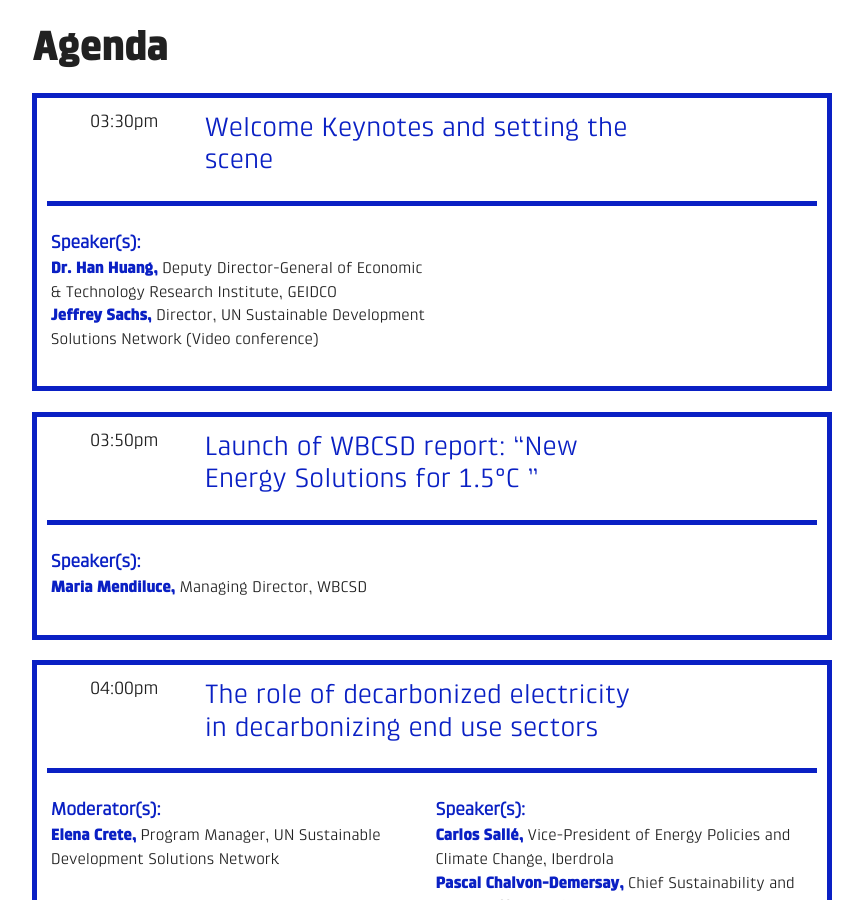
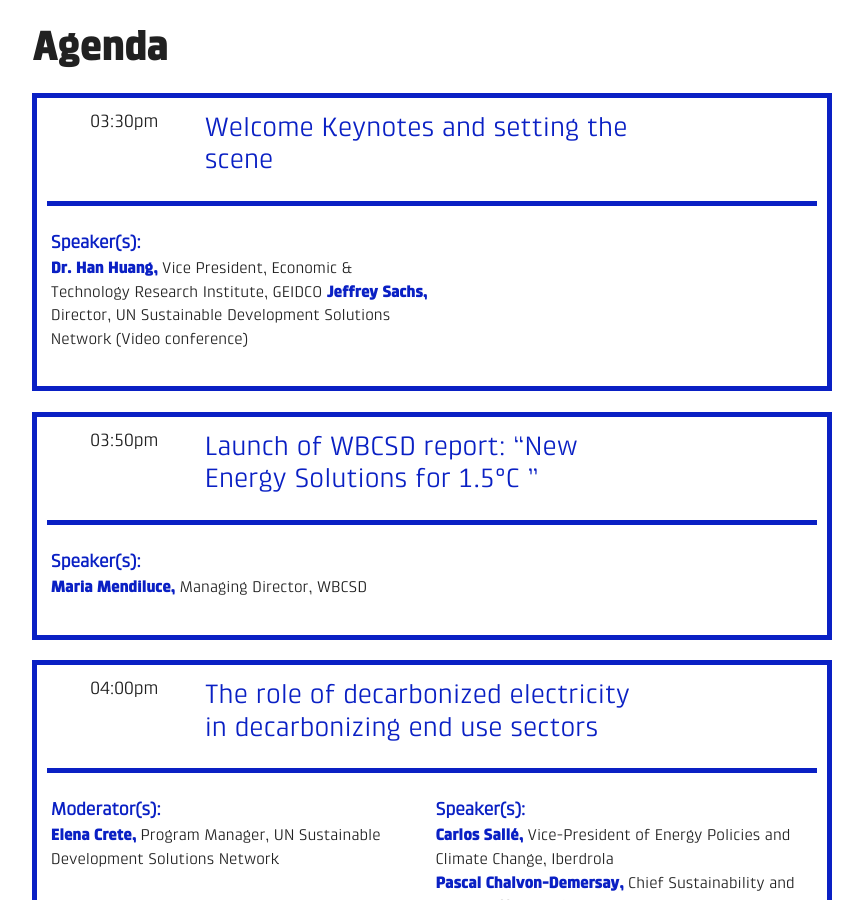
Before and after one commit to ryanswaney/lesc-jekyll, a Jekyll site: the page built from _event/lesc-at-cop24.markdown, in a window 1280 px wide and 900 px high, scrolled down 1138 px. Shown: the whole window, without its empty margins (208-1071 px from the left). Built offline with Jekyll 4.4.1, drawn with Linux system fonts in a browser that asks for light colours; nearby versions of some CDN libraries; some of the changed lines change nothing that is shown; some of the changed text lies outside the part shown.

Commit message:
Updated Lesc At Cop24

```diff
--- a/_event/lesc-at-cop24.markdown
+++ b/_event/lesc-at-cop24.markdown
@@ -15,9 +15,10 @@
   date: 2018-12-10 15:30:00 Z
   starts_at:
   moderators:
-  speakers: "**Dr. Han Huang,** Deputy Director-General of Economic & Technology Research
-    Institute, GEIDCO  \n**Jeffrey Sachs,** Director, UN Sustainable Development Solutions
-    Network (Video conference)\n\n"
+  speakers: |+
+    **Dr. Han Huang,** Vice President, Economic & Technology Research Institute, GEIDCO
+    **Jeffrey Sachs,** Director, UN Sustainable Development Solutions Network (Video conference)
+
   description:
 - title: 'Launch of WBCSD report: “New Energy Solutions for 1.5°C ” '
   date: 2018-12-10 15:50:00 Z
@@ -152,6 +153,46 @@
     He is with the USD 17.8bn Mahindra Group, where he is currently Chief Sustainability Officer. This role involves leading the strategy and implementation of the Group’s sustainability drive. Anirban has held other key positions in the Group prior to his current role. He led the business strategy function in M&M’s Farm Equipment business and has also worked in the USA as President of Mahindra USA Inc. Before joining Mahindra Group, Anirban has worked in the Information Technology and Office Automation industries in Sales and Marketing roles. He has also served on the committees of several Industry Associations in India and in the USA, including being a member of the Board of the Association of Equipment Manufacturers, USA. He was recently appointed as Multi-Stakeholder Steering Committee (MSC) for GRI South Asia, SDG Agenda 2030.
   image: "/uploads/Anirban%20Ghosh.jpg"
   title: CSO, Mahindra
+- name: Han Huang
+  bio_text: "Han Huang was born in 1974. He graduated from Polytechnic University
+    (now the Engineering School of New York University) and obtained PH.D degree with
+    EE major. Han Huang is a senior engineer. He is currently the vice-president of
+    the Economy and Technology Research Institute at the Global Energy Interconnection
+    Development and Cooperation Organization (GEIDCO). He is a senior member of Institute
+    of Electrical and Electronics Engineers (IEEE), a senior member of Chinese Society
+    for Electrical Engineering (CSEE), a member of Tau Beta Pi, and a special expert
+    of the Corporation of State Grid of China. He is an executive council member at
+    Beijing Western Returned Scholars Association, the deputy- secretary-general of
+    the Thousand Talent Plan Expert Association, and vice-chairman of Association
+    of Returned Overseas Expert at State-owned Companies. He was elected into the
+    \"Thousand Talent Plan \" in 2011. Han Huang is a registered P.E of NY State,
+    USA.\n\nHan Huang has more than 25 years experience in engaging the research and
+    consultancy in energy strategy planning, and power grid planning. His research
+    focuses include energy sector policies, economics for energy and electric power
+    technologies, energy projects development, climate change issues and environmental
+    issues, as well as market structure and benefits. He has more than 20 years working
+    on financing and design for renewable generation projects and smart grid projects
+    in both U.S.A and China, as well as playing role as NGO for sustainable demonstration
+    projects' organization at developing countries, within Global Sustainable Electricity
+    Partnership (GSEP).\n\nHan Huang has participated in the drafting of the 12th
+    and 13th Five-Year Development Plan for China’s Energy and Electric Power Industry,
+    several major policies for high proportion clean energy development in China,
+    some transient stability guidelines and system planning rules for systems with
+    high penetration of renewable energy for USA. He has offered consultative expertise
+    to all levels of government such as China’s National Development and Reform Commission,
+    China's National Energy Administration, U.S.A's New York Independent System Operator
+    (NYISO), USA's Northeast Power Coordination Council (NPCC) on energy development
+    policies as well as medium and long term plans.\n\nHan Huang is the leader of
+    China Energy Transition Outlook (2015) and chaired international cooperation projects
+    in smart grid and energy fields, together with the World Bank (WB), the World
+    Resource Institute (WRI), the World Energy Council (WEC), IEA, IRENA, NREL, etc.
+    He has served as expert in joint study conducted between China and other countries
+    such as U.S.A, Canada, Brazil, Germany, etc. In last two years, Han Huang has
+    engaged in global energy interconnection studies covering more than 100 countries
+    and 5 continents, including Asia, South East Asia, North East Asia, Europe, Africa,
+    etc., together with national government and regional unions. "
+  image:
+  title: 'Vice President, Economic & Technology Research Institute, GEIDCO '
 - name: Maria Mendiluce
   bio_text: 'Dr. María Mendiluce has over 20 years’ experience in the energy and climate
     area. Since 2008, María has led the implementation of WBCSD’s Climate and Energy
```
